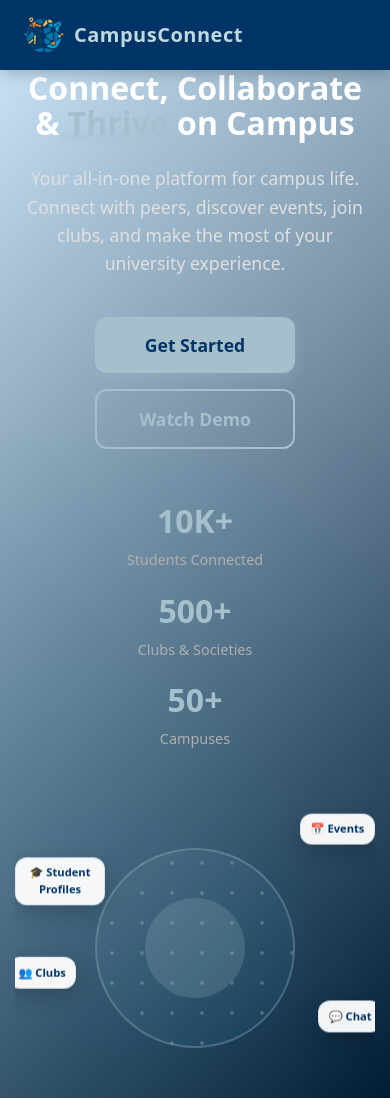
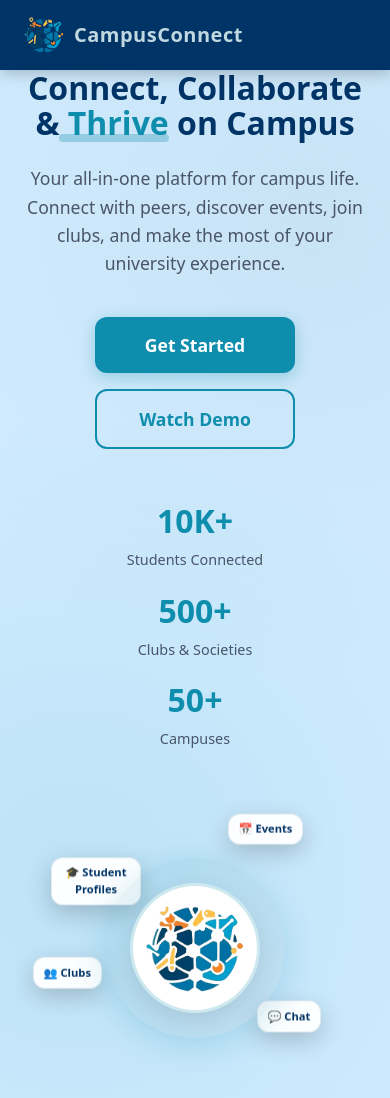
Before and after one commit to Javeria-Javaid/Campus-Connect, a React (Vite) app: page / in a window 390 px wide. Built offline with nearby package versions, Linux system fonts and the light colour scheme.

Commit message:
hero section updated

```diff
--- a/src/components/Hero.css
+++ b/src/components/Hero.css
@@ -1,5 +1,5 @@
 .hero {
-    background: linear-gradient(135deg,  #d1ecff 0%, #001a33 100%);
+    background: #d1ecff; /* New light blue background */
     min-height: 100vh;
     display: flex;
     align-items: center;
@@ -8,6 +8,7 @@
     overflow: hidden;
     width: 100%;
     margin: 0;
+    left: 0;
 }
 
 .hero::before {
@@ -19,7 +20,7 @@
     bottom: 0;
     background:
             radial-gradient(circle at 20% 80%, rgba(14, 141, 173, 0.1) 0%, transparent 50%),
-            radial-gradient(circle at 80% 20%, rgba(165, 192, 204, 0.1) 0%, transparent 50%);
+            radial-gradient(circle at 80% 20%, rgba(165, 192, 204, 0.2) 0%, transparent 50%);
     z-index: 1;
 }
 
@@ -39,7 +40,7 @@
 
 /* Left Content Styles */
 .hero-content {
-    color: white;
+    color: #003366; /* Dark blue text for contrast on light background */
 }
 
 .hero-title {
@@ -47,10 +48,11 @@
     font-weight: 700;
     line-height: 1.1;
     margin-bottom: 1.5rem;
+    color: #003366; /* Dark blue for main title */
 }
 
 .highlight {
-    color: #a5c0cc;
+    color: #0e8dad; /* Teal accent color */
     position: relative;
 }
 
@@ -61,7 +63,7 @@
     left: 0;
     width: 100%;
     height: 8px;
-    background: rgba(165, 192, 204, 0.3);
+    background: rgba(14, 141, 173, 0.3);
     z-index: -1;
     border-radius: 4px;
 }
@@ -70,7 +72,7 @@
     font-size: 1.25rem;
     line-height: 1.6;
     margin-bottom: 2.5rem;
-    color: #e0e0e0;
+    color: #4a5568; /* Dark gray for subtitle */
     max-width: 90%;
 }
 
@@ -94,27 +96,27 @@
 }
 
 .hero-btn.primary {
-    background: #a5c0cc;
-    color: #003366;
-    box-shadow: 0 4px 15px rgba(165, 192, 204, 0.3);
+    background: #0e8dad; /* Teal primary button */
+    color: white;
+    box-shadow: 0 4px 15px rgba(14, 141, 173, 0.3);
 }
 
 .hero-btn.primary:hover {
-    background: #8fa8b8;
+    background: #0b6f8a;
     transform: translateY(-3px);
-    box-shadow: 0 8px 25px rgba(165, 192, 204, 0.4);
+    box-shadow: 0 8px 25px rgba(14, 141, 173, 0.4);
 }
 
 .hero-btn.secondary {
     background: transparent;
-    color: #a5c0cc;
-    border: 2px solid #a5c0cc;
+    color: #0e8dad; /* Teal secondary button */
+    border: 2px solid #0e8dad;
 }
 
 .hero-btn.secondary:hover {
-    background: rgba(165, 192, 204, 0.1);
+    background: rgba(14, 141, 173, 0.1);
     transform: translateY(-3px);
-    box-shadow: 0 8px 25px rgba(165, 192, 204, 0.2);
+    box-shadow: 0 8px 25px rgba(14, 141, 173, 0.2);
 }
 
 /* Stats */
@@ -131,21 +133,24 @@
 .stat-number {
     font-size: 2rem;
     font-weight: 700;
-    color: #a5c0cc;
+    color: #0e8dad; /* Teal for stats numbers */
     margin-bottom: 0.25rem;
 }
 
 .stat-label {
     font-size: 0.9rem;
-    color: #b0b0b0;
+    color: #4a5568; /* Dark gray for stat labels */
 }
 
-/* Right Visual Styles */
+/* Right Visual Styles - COMPLETELY CONTAINED */
 .hero-visual {
     position: relative;
     height: 500px;
     width: 100%;
-    overflow: hidden; /* Add this to contain floating cards */
+    overflow: hidden;
+    display: flex;
+    align-items: center;
+    justify-content: center;
 }
 
 .hero-image {
@@ -155,44 +160,44 @@
     display: flex;
     align-items: center;
     justify-content: center;
-    overflow: hidden; /* Add this to contain floating cards */
+    overflow: visible;
 }
 
 .main-illustration {
-    width: 300px;
-    height: 300px;
-    background: linear-gradient(135deg, rgba(165, 192, 204, 0.1) 0%, rgba(14, 141, 173, 0.1) 100%);
+    width: 350px;
+    height: 350px;
+    background: linear-gradient(135deg, rgba(14, 141, 173, 0.1) 0%, rgba(165, 192, 204, 0.2) 100%);
     border-radius: 50%;
-    border: 2px solid rgba(165, 192, 204, 0.3);
     display: flex;
     align-items: center;
     justify-content: center;
     position: relative;
+    z-index: 2;
+    box-shadow: 0 8px 32px rgba(14, 141, 173, 0.2);
 }
 
-.network-graphic {
-    width: 200px;
-    height: 200px;
-    background:
-            radial-gradient(circle, rgba(165, 192, 204, 0.3) 2px, transparent 2px);
-    background-size: 30px 30px;
+/* Logo Container */
+.logo-container {
+    width: 220px;
+    height: 220px;
     border-radius: 50%;
-    position: relative;
+    background: white;
+    display: flex;
+    align-items: center;
+    justify-content: center;
+    box-shadow: 0 8px 25px rgba(0, 0, 0, 0.1);
+    border: 3px solid rgba(14, 141, 173, 0.2);
+    overflow: hidden;
 }
 
-.network-graphic::before {
-    content: '';
-    position: absolute;
-    top: 50%;
-    left: 50%;
-    transform: translate(-50%, -50%);
-    width: 100px;
-    height: 100px;
-    background: rgba(165, 192, 204, 0.2);
+.hero-logo {
+    width: 180px;
+    height: 180px;
+    object-fit: contain;
     border-radius: 50%;
 }
 
-/* Floating Cards - UPDATED POSITIONS */
+/* Floating Cards - COMPLETELY CONTAINED VERSION */
 .floating-card {
     position: absolute;
     background: rgba(255, 255, 255, 0.95);
@@ -204,32 +209,29 @@
     font-weight: 600;
     color: #003366;
     animation: float 6s ease-in-out infinite;
-    /* Ensure cards stay within container */
-    max-width: 140px;
-    text-align: center;
 }
 
 .card-1 {
     top: 20%;
-    left: 5%; /* Moved further in from left */
+    left: 10%;
     animation-delay: 0s;
 }
 
 .card-2 {
     top: 10%;
-    right: 5%; /* Moved further in from right */
+    right: 20%;
     animation-delay: 1.5s;
 }
 
 .card-3 {
     bottom: 30%;
-    left: 2%; /* Moved further in from left */
+    left: 5%;
     animation-delay: 3s;
 }
 
 .card-4 {
     bottom: 20%;
-    right: 2%; /* Moved further in from right */
+    right: 15%;
     animation-delay: 4.5s;
 }
 
@@ -241,6 +243,8 @@
         transform: translateY(-20px);
     }
 }
+
+
 
 /* Responsive Design */
 @media (max-width: 1024px) {
@@ -256,11 +260,31 @@
         height: 400px;
     }
 
+    .main-illustration {
+        width: 250px;
+        height: 250px;
+    }
+
+    .logo-container {
+        width: 180px;
+        height: 180px;
+    }
+
+    .hero-logo {
+        width: 150px;
+        height: 150px;
+    }
+
     .floating-card {
         max-width: 120px;
         font-size: 0.9rem;
         padding: 0.6rem 0.8rem;
     }
+
+    .card-1 { transform: translate(-100px, -80px); }
+    .card-2 { transform: translate(60px, -100px); }
+    .card-3 { transform: translate(-110px, 60px); }
+    .card-4 { transform: translate(80px, 80px); }
 }
 
 @media (max-width: 768px) {
@@ -298,18 +322,26 @@
         height: 200px;
     }
 
+    .logo-container {
+        width: 150px;
+        height: 150px;
+    }
+
+    .hero-logo {
+        width: 120px;
+        height: 120px;
+    }
+
     .floating-card {
-        transform: scale(0.8);
         max-width: 100px;
         font-size: 0.8rem;
         padding: 0.5rem 0.7rem;
     }
 
-    /* Adjust card positions for mobile */
-    .card-1 { left: 0%; }
-    .card-2 { right: 0%; }
-    .card-3 { left: -2%; }
-    .card-4 { right: -2%; }
+    .card-1 { transform: translate(-80px, -60px); }
+    .card-2 { transform: translate(50px, -80px); }
+    .card-3 { transform: translate(-90px, 40px); }
+    .card-4 { transform: translate(60px, 60px); }
 }
 
 @media (max-width: 480px) {
@@ -335,9 +367,29 @@
         align-items: center;
     }
 
+    .main-illustration {
+        width: 180px;
+        height: 180px;
+    }
+
+    .logo-container {
+        width: 130px;
+        height: 130px;
+    }
+
+    .hero-logo {
+        width: 100px;
+        height: 100px;
+    }
+
     .floating-card {
         max-width: 90px;
         font-size: 0.7rem;
         padding: 0.4rem 0.6rem;
     }
+
+    .card-1 { transform: translate(-60px, -40px); }
+    .card-2 { transform: translate(40px, -60px); }
+    .card-3 { transform: translate(-70px, 30px); }
+    .card-4 { transform: translate(50px, 50px); }
 }
--- a/src/components/Hero.jsx
+++ b/src/components/Hero.jsx
@@ -38,7 +38,7 @@ const Hero = () => {
                     </div>
                 </div>
 
-                {/* Right Content - Illustration/Image */}
+                {/* Right Content - Logo in Circle */}
                 <div className="hero-visual">
                     <div className="hero-image">
                         <div className="floating-card card-1">
@@ -54,7 +54,14 @@ const Hero = () => {
                             <span>💬 Chat</span>
                         </div>
                         <div className="main-illustration">
-                            <div className="network-graphic"></div>
+                            {/* Logo Container */}
+                            <div className="logo-container">
+                                <img
+                                    src="/favicon.png"
+                                    alt="CampusConnect Logo"
+                                    className="hero-logo"
+                                />
+                            </div>
                         </div>
                     </div>
                 </div>
```
